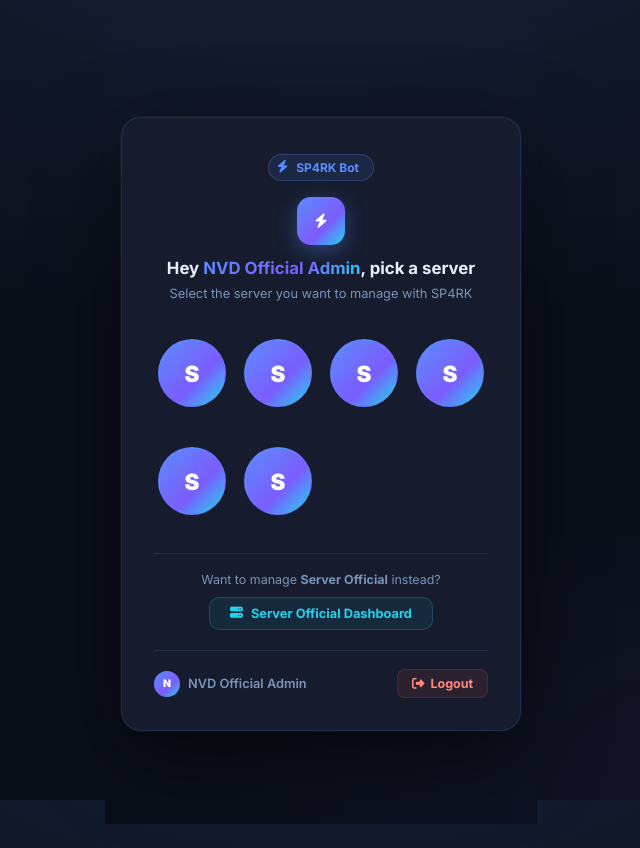
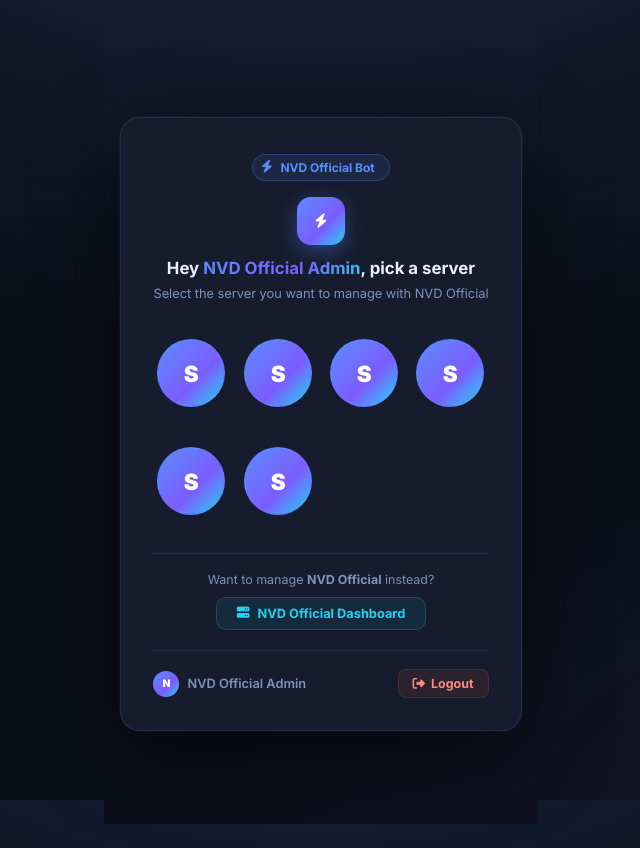
Before and after one commit to aronnachy-cyber/TwinByteLabs_A-BOT-WITH-WEB-DASHBOARD_, a Flask app: page /servers in a window 1280 px wide. Shown: the whole page, without its empty margins (319-959 px from the left). Run offline with Flask 3, Linux system fonts and the light colour scheme; the visitor is signed in with stand-in values (Sample User, id 1); some libraries are stand-ins or nearby versions.

Commit message:
Apply NVD Official branding across site pages

```diff
--- a/SENTINEL-BOT-Main/templates/server_select.html
+++ b/SENTINEL-BOT-Main/templates/server_select.html
@@ -3,7 +3,7 @@
 <head>
 <meta charset="UTF-8">
 <meta name="viewport" content="width=device-width, initial-scale=1.0">
-<title>Select a Server — SP4RK Dashboard</title>
+<title>Select a Server — NVD Official Dashboard</title>
 <meta name="robots" content="noindex, nofollow">
 <link rel="icon" type="image/x-icon" href="/static/favicon.ico">
 <link rel="stylesheet" href="https://cdnjs.cloudflare.com/ajax/libs/font-awesome/6.5.1/css/all.min.css">
@@ -245,12 +245,12 @@ html,body{
 <div class="picker">
 
   <div class="picker-header">
-    <div class="bot-badge"><i class="fas fa-bolt"></i> SP4RK Bot</div>
+    <div class="bot-badge"><i class="fas fa-bolt"></i> NVD Official Bot</div>
     <div class="picker-logo"><i class="fas fa-bolt" style="font-size:.9rem;"></i></div>
     <div class="picker-title">
       Hey <span>{{ user_name }}</span>, pick a server
     </div>
-    <div class="picker-sub">Select the server you want to manage with SP4RK</div>
+    <div class="picker-sub">Select the server you want to manage with NVD Official</div>
   </div>
 
   {% if user_guilds %}
@@ -272,17 +272,17 @@ html,body{
   </div>
 
   <div class="so-link-bar">
-    <p>Want to manage <strong>Server Official</strong> instead?</p>
+    <p>Want to manage <strong>NVD Official</strong> instead?</p>
     <a href="{{ url_for('so_server_select') }}" class="so-link">
-      <i class="fas fa-server"></i> Server Official Dashboard
+      <i class="fas fa-server"></i> NVD Official Dashboard
     </a>
   </div>
 
   {% else %}
   <div class="empty">
     <i class="fas fa-server"></i>
-    <p>No servers found where you have admin or owner permissions. Add SP4RK to a server first.</p>
-    <a href="{{ url_for('landing') }}" class="btn-invite"><i class="fas fa-arrow-left"></i> Back to SP4RK</a>
+    <p>No servers found where you have admin or owner permissions. Add NVD Official to a server first.</p>
+    <a href="{{ url_for('landing') }}" class="btn-invite"><i class="fas fa-arrow-left"></i> Back to NVD Official</a>
   </div>
   {% endif %}
 
```
